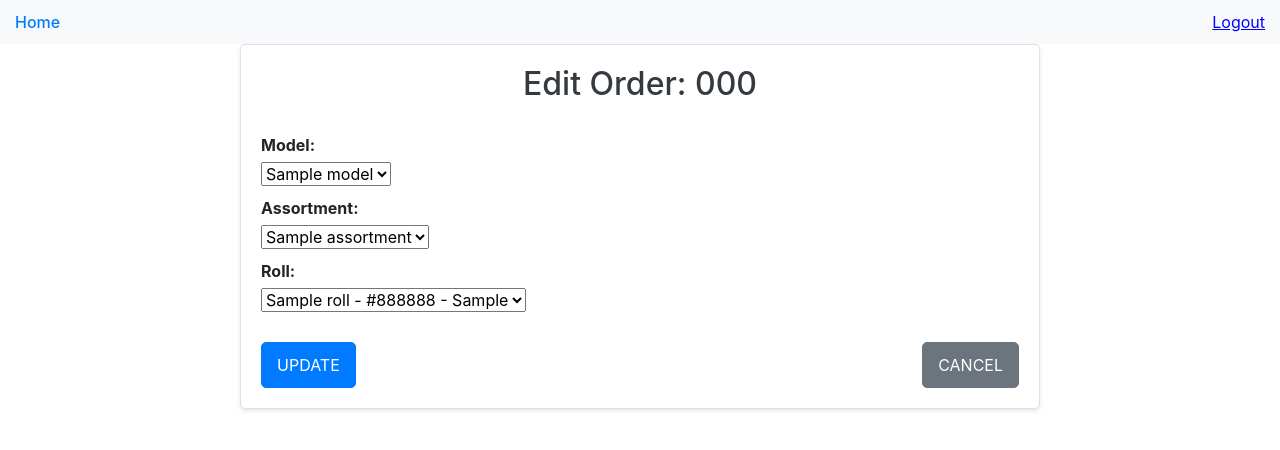
After one commit to TemirlanSadykov/AktisERP, a Django app: page /production/technologist/orders/1/edit/ in a window 1280 px wide. The commit adds this page. Shown: the top 450 px of the page. Run offline with Django 5.2, Linux system fonts and the light colour scheme; a user stored in the database is signed in; tables that the repository leaves empty hold one stand-in row (values such as "Sample post"); some libraries are stand-ins or nearby versions.

Commit message:
Enable technologist to modify order

```diff
--- a/production/forms.py
+++ b/production/forms.py
@@ -153,3 +153,19 @@ class OrderForm(forms.ModelForm):
         self.fields['model'].queryset = Model.objects.all()
         self.fields['assortment'].queryset = Assortment.objects.all()
         self.fields['roll'].queryset = Roll.objects.all()
+
+        # Make certain fields optional in the form
+        self.fields['model'].required = False
+        self.fields['assortment'].required = False
+        self.fields['roll'].required = False
+
+class OrderFormTechnologist(forms.ModelForm):
+    class Meta:
+        model = Order
+        fields = ['model', 'assortment', 'roll']
+
+    def __init__(self, *args, **kwargs):
+        super(OrderFormTechnologist, self).__init__(*args, **kwargs)
+        self.fields['model'].queryset = Model.objects.all()
+        self.fields['assortment'].queryset = Assortment.objects.all()
+        self.fields['roll'].queryset = Roll.objects.all()
--- a/production/models.py
+++ b/production/models.py
@@ -108,9 +108,9 @@ class Order(models.Model):
     name = models.CharField(max_length=100)
     order_number = models.CharField(max_length=100)
     client = models.ForeignKey(Client, on_delete=models.CASCADE, related_name='orders')
-    model = models.ForeignKey(Model, on_delete=models.CASCADE, related_name='orders')
-    assortment = models.ForeignKey(Assortment, on_delete=models.CASCADE, related_name='orders')
-    roll = models.ForeignKey(Roll, on_delete=models.CASCADE, related_name='orders')
+    model = models.ForeignKey(Model, on_delete=models.CASCADE, related_name='orders', null=True)
+    assortment = models.ForeignKey(Assortment, on_delete=models.CASCADE, related_name='orders', null=True)
+    roll = models.ForeignKey(Roll, on_delete=models.CASCADE, related_name='orders', null=True)
     NEW = 0
     IN_PROGRESS = 1
     COMPLETED = 2
--- /dev/null
+++ b/production/templates/technologist/orders/edit.html
@@ -0,0 +1,16 @@
+{% extends "base.html" %}
+{% load i18n %}
+
+{% block content %}
+<div class="content-container">
+  <h2 class="form-heading">{% trans "Edit Order:" %} {{ order.order_number }}</h2>
+  <form method="post" class="crud-form">
+    {% csrf_token %}
+    {{ form.as_p }}
+    <div class="form-actions">
+      <button type="submit" class="btn edit-btn">{% trans "Update" %}</button>
+      <a href="{% url 'order_detail' order.pk %}" class="btn back-btn">{% trans "Cancel" %}</a>
+    </div>
+  </form>
+</div>
+{% endblock %}
--- a/production/templates/technologist/orders/list.html
+++ b/production/templates/technologist/orders/list.html
@@ -5,7 +5,6 @@
 <div class="content-container">
   <div class="header">
     <h2 class="list-heading">{% trans "Orders" %}</h2>
-    <p class="create-link"><a href="{% url 'order_create' %}" class="btn create-btn">{% trans "Create New Order" %}</a></p>
   </div>
   <ul class="list-group">
     {% for order_info in orders_with_days_left %}
--- a/production/templates/technologist/passports/detail.html
+++ b/production/templates/technologist/passports/detail.html
@@ -37,7 +37,7 @@
   <div class="form-actions secondary">
     <a href="{% url 'passport_edit' passport.pk %}" class="btn edit-btn">{% trans "Edit" %}</a>
     <a href="javascript:;" onclick="confirmDelete()" class="btn delete-btn">{% trans "Delete" %}</a>
-    <a href="{% url 'passport_list' %}" class="btn back-btn">{% trans "Back" %}</a>
+    <a href="{% url 'order_detail_technologist' passport.order.id %}" class="btn back-btn">{% trans "Back" %}</a>
   </div>
 
   <form id="deleteForm" action="{% url 'passport_delete' passport.pk %}" method="post" style="display:none;">
--- a/production/urls.py
+++ b/production/urls.py
@@ -48,7 +48,6 @@ urlpatterns = [
     path('admin/clients/<int:pk>/delete/', ClientDeleteView.as_view(), name='client_delete'),
 
     path('technologist/passports/', PassportListView.as_view(), name='passport_list'),
-    path('technologist/passports/create/', PassportCreateView.as_view(), name='passport_create'),
     path('technologist/passports/<int:pk>/', PassportDetailView.as_view(), name='passport_detail'),
     path('technologist/passports/<int:pk>/edit/', PassportUpdateView.as_view(), name='passport_edit'),
     path('technologist/passports/<int:pk>/delete/', PassportDeleteView.as_view(), name='passport_delete'),
@@ -64,6 +63,8 @@ urlpatterns = [
     path('technologist/passports/reassign-work/complete/', complete_reassigned_work, name='complete_reassigned_work'),
     path('technologist/orders/', OrderListTechnologistView.as_view(), name='order_list_technologist'),
     path('technologist/orders/<int:pk>/', OrderDetailTechnologistView.as_view(), name='order_detail_technologist'),
+    path('technologist/orders/<int:pk>/edit/', OrderUpdateTechnologistView.as_view(), name='order_edit_technologist'),
+    path('technologist/orders/<int:pk>/create_passport/', PassportCreateView.as_view(), name='passport_create'),
 
     path('technologist/operations/', OperationListView.as_view(), name='operation_list'),
     path('technologist/operations/create/', OperationCreateView.as_view(), name='operation_create'),
--- a/production/views/technologist_views.py
+++ b/production/views/technologist_views.py
@@ -74,6 +74,13 @@ class OrderDetailTechnologistView(DetailView):
         return context
 
 @method_decorator([login_required, technologist_required], name='dispatch')
+class OrderUpdateTechnologistView(RestrictBranchMixin, UpdateView):
+    model = Order
+    form_class = OrderFormTechnologist
+    template_name = 'technologist/orders/edit.html'
+    success_url = reverse_lazy('order_list_technologist')
+
+@method_decorator([login_required, technologist_required], name='dispatch')
 class PassportListView(ListView):
     model = Passport
     template_name = 'technologist/passports/list.html'
@@ -81,21 +88,14 @@ class PassportListView(ListView):
     paginate_by = 10
 
 @method_decorator([login_required, technologist_required], name='dispatch')
-class PassportCreateView(CreateView):
-    model = Passport
-    form_class = PassportForm
-    template_name = 'technologist/passports/create.html'
-
-    def get_success_url(self):
-        passport_id = self.object.pk
-        return reverse('create_size_quantity', kwargs={'passport_id': passport_id})
-
-    def form_valid(self, form):
-        response = super().form_valid(form)
-        order = self.object.order
-        order.status = Order.IN_PROGRESS
-        order.save()
-        return response
+class PassportCreateView(View):
+    def post(self, request, pk):
+        order = get_object_or_404(Order, pk=pk)
+        form = PassportForm(data={'order': order.pk})
+        if form.is_valid():
+            passport = form.save()
+            return redirect('create_size_quantity', passport_id=passport.pk)
+        return redirect('order_detail', pk=pk)
 
 @method_decorator([login_required, technologist_required], name='dispatch')
 class PassportDetailView(DetailView):
```
Also changed, not shown: production/templates/technologist/orders/detail.html (+11 -0 lines), production/migrations/0008_alter_order_assortment_alter_order_model_and_more.py (added).
